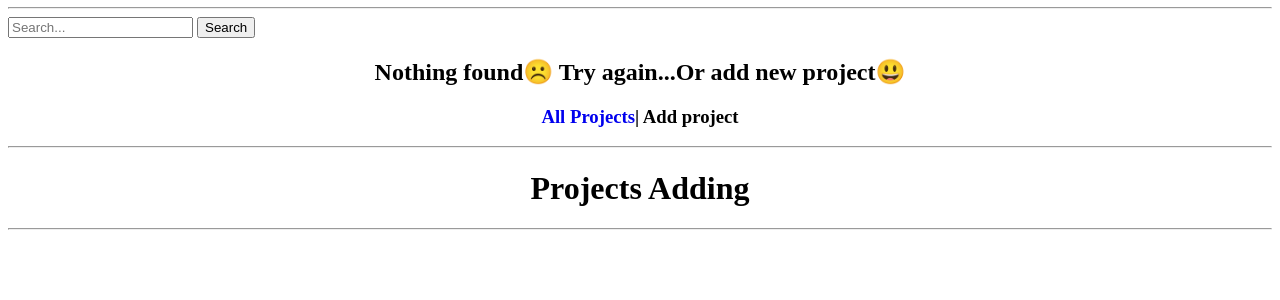
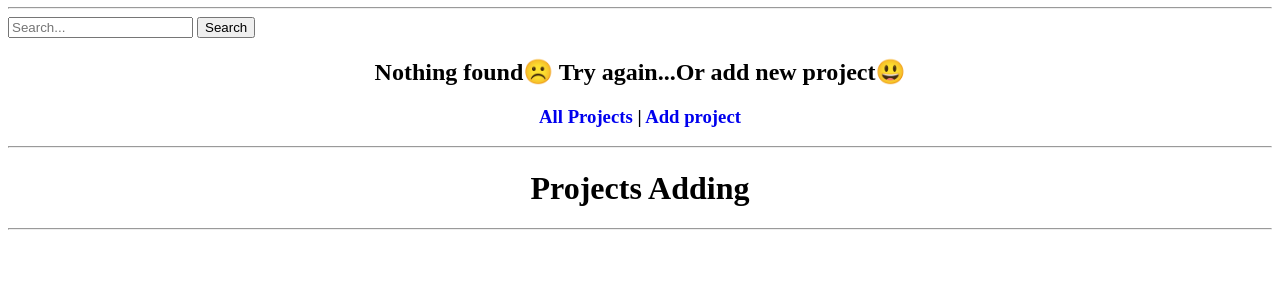
Before and after one commit to iyozh/TMSproject, a Django app: page /test_projects/ in a window 1280 px wide. Shown: the part 326-626 px from the top of the page. Run offline with Django 3.2, Linux system fonts and the light colour scheme; data that the repository does not hold is empty.

Commit message:
fix for search 3

```diff
--- a/src/applications/test_projects/templates/test_projects/projects_template.html
+++ b/src/applications/test_projects/templates/test_projects/projects_template.html
@@ -25,8 +25,8 @@ Test Projects
     {% if not object_list %}
 <div style="text-align:center">
       <h2>Nothing found☹️  Try again...Or add new project😃️</h2>
-        <h3><a href = "{% url 'test_projects:t_projects' %}">All Projects</a>|
-            <a href="{% url 'test_projects:add' %}" style="color:black;">Add project</a></h3>
+        <h3><a href = "{% url 'test_projects:t_projects' %}">All Projects</a>  |
+            <a href="{% url 'test_projects:add' %}" >Add project</a></h3>
 </div>
 
     {% else %}
```
